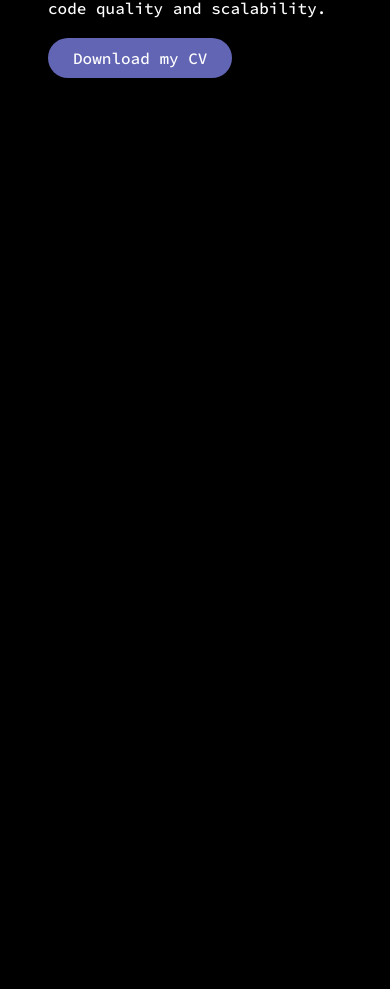
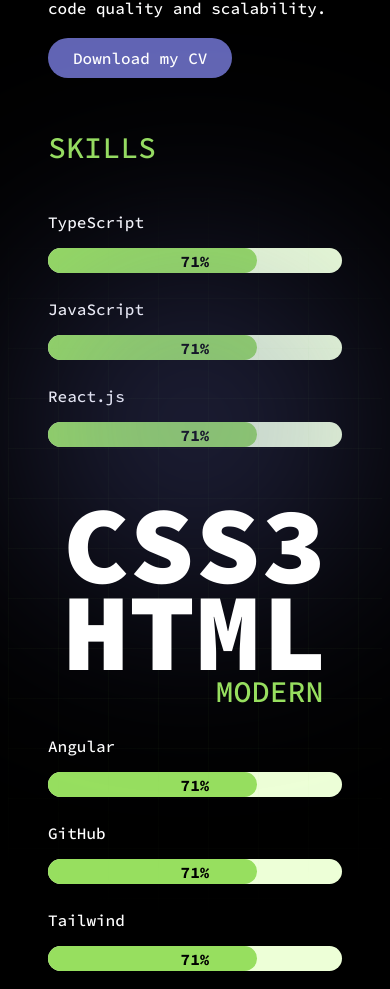
Before and after one commit to CreativeSTH/Portfolio, a React (Create React App) app: page / in a window 390 px wide. Shown: the part 976-1965 px from the top of the page. Before the commit the page ends 1074 px from the top, so only its background shows below. Built offline with nearby package versions, Linux system fonts and the light colour scheme.

Commit message:
Fix Responsive Hero and Skils Componets

```diff
--- a/src/App.js
+++ b/src/App.js
@@ -8,6 +8,7 @@
     <div className="App">
       <Nav />
       <Hero />
+      <Skills />
     </div>
   );
 }
--- a/src/components/Skills.js
+++ b/src/components/Skills.js
@@ -1,30 +1,78 @@
-import React from 'react';
+import React, { useEffect, useRef, useState } from 'react';
 import '../styles/Skills.css';
 
 const Skills = () => {
+  const skills = [
+    { name: 'TypeScript', percent: 71 },
+    { name: 'JavaScript', percent: 71 },
+    { name: 'React.js', percent: 71 },
+  ];
+
+  const additionalSkills = [
+    { name: 'Angular', percent: 71 },
+    { name: 'GitHub', percent: 71 },
+    { name: 'Tailwind', percent: 71 },
+  ];
+
+  const [isVisible, setIsVisible] = useState(false);
+  const skillsRef = useRef(null);
+
+  useEffect(() => {
+    const observer = new IntersectionObserver(
+      ([entry]) => {
+        if (entry.isIntersecting) {
+          setIsVisible(true);
+        } else {
+          setIsVisible(false);
+        }
+      },
+      { threshold: 0.1 }, // Ajusta el umbral según sea necesario
+    );
+
+    if (skillsRef.current) {
+      observer.observe(skillsRef.current);
+    }
+
+    return () => {
+      if (skillsRef.current) {
+        observer.unobserve(skillsRef.current);
+      }
+    };
+  }, []);
+
   return (
     <section className="skills">
       <h3 className="skills__title">SKILLS</h3>
-      <article className="skills__content">
-        <article className="skills__content__firts">
-          <p>TypeScript</p>
-          <progress value="99" max="100" />
-          <p>JavaScript</p>
-          <progress value="71" max="100" />
-          <p>React.j</p>
-          <progress value="71" max="100" />
+      <article className="skills__content" ref={skillsRef}>
+        <article className="skills__content__first">
+          {skills.map((skill) => (
+            <div key={skill.name}>
+              <p>{skill.name}</p>
+              <div className="progress">
+                <div className={`progress__bar ${isVisible ? 'animate' : ''}`} style={{ width: isVisible ? `${skill.percent}%` : '0%' }}>
+                  <span className="progress__bar__text">{skill.percent}%</span>
+                </div>
+              </div>
+            </div>
+          ))}
         </article>
+
         <article className="skills__content__text">
           <span className="skills__text__a">CSS3</span>
           <span className="skills__text__b">HTML</span>
         </article>
+
         <article className="skills__content__second">
-          <p>Angular</p>
-          <progress value="71" max="100" />
-          <p>GitHub</p>
-          <progress value="71" max="100" />
-          <p>Tailwind</p>
-          <progress value="71" max="100" />
+          {additionalSkills.map((skill) => (
+            <div key={skill.name}>
+              <p>{skill.name}</p>
+              <div className="progress">
+                <div className={`progress__bar ${isVisible ? 'animate' : ''}`} style={{ width: isVisible ? `${skill.percent}%` : '0%' }}>
+                  <span className="progress__bar__text">{skill.percent}%</span>
+                </div>
+              </div>
+            </div>
+          ))}
         </article>
       </article>
     </section>
--- a/src/styles/App.css
+++ b/src/styles/App.css
@@ -57,15 +57,5 @@
     max-width: 100%;
     display: block;
   }
-  progress{
-    min-width: 100%;
-    min-height: 45px;
-  }
-  progress::-moz-progress-bar {
-    background: rgb(255, 0, 21)!important;
-  }
-  progress::-webkit-progress-value {
-    background: rgb(255, 0, 13) !important;
-  }
 
 }
--- a/src/styles/Hero.css
+++ b/src/styles/Hero.css
@@ -20,7 +20,7 @@
   position: relative;
   color:white;
   width: 100%;
-  height: 90vh;
+  height: 100%;
   padding: var(--padding-sections);
 
 
@@ -47,7 +47,7 @@
     filter: blur(120px);
     pointer-events: none;
     z-index: 1;
-    animation: moveCircle 10s infinite alternate cubic-bezier(0.4, 0, 0.2, 1);
+    animation: moveCircle 8s infinite alternate cubic-bezier(0.4, 0, 0.2, 1);
   }
 
   .parallax__content::after {
--- a/src/styles/Skills.css
+++ b/src/styles/Skills.css
@@ -46,9 +46,9 @@
   justify-content: space-between;
   flex-wrap: wrap;
   align-items: center;
-  gap: 100px;
+  gap: 70px;
 
-  .skills__content__firts{
+  .skills__content__first{
     flex: 1 300px;
     display: flex;
     justify-content: center;
@@ -110,3 +110,26 @@
 
   }
 }
+.progress {
+  background-color: #edffd7;
+  border-radius: 15px;
+  height: 25px;
+  margin-bottom: 10px;
+  position: relative;
+
+  .progress__bar {
+    background-color: var(--primary-color);
+    height: 100%;
+    border-radius: 15px;
+    transition: width 3s ease;
+  }
+  .progress__bar__text{
+    color: #000;
+    font-weight: bold;
+    position: absolute;
+    left: 50%;
+    top: 50%;
+    transform: translate(-50%, -50%);
+    white-space: nowrap;
+  }
+}
```
Also changed, not shown: 1 other file (tests, documents, lock files or other folders).
